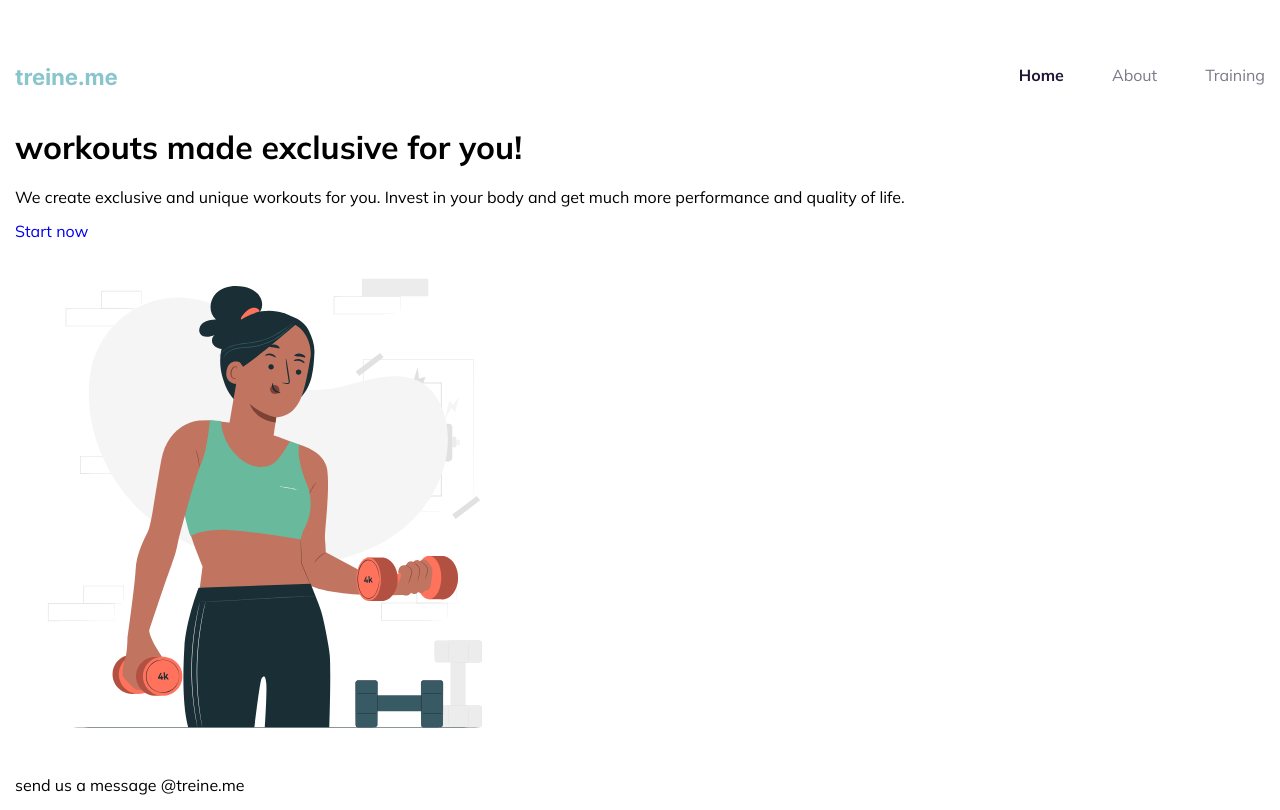
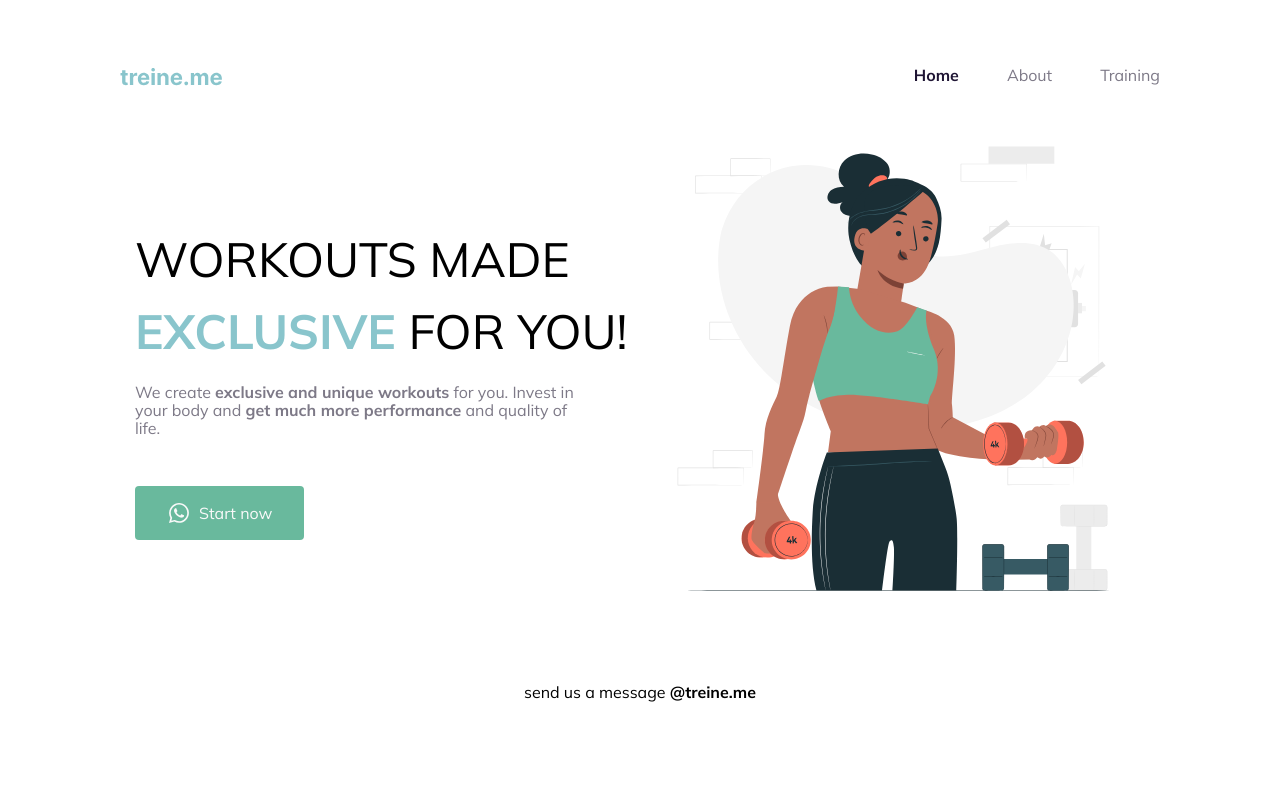
Before and after one commit to MarilynSobalvarro/Examen-11-08-2026, a website: page index.html in a window 1280 px wide. Drawn offline with Linux system fonts and the light colour scheme.

Commit message:
Implementacion de CSS en SECCION 2/HERO y SECCION 3/FOOTER

```diff
--- a/index.html
+++ b/index.html
@@ -29,14 +29,16 @@
 
         <!-- SECCION 2 - HERO -->
         <section class="hero container">
-            <div class="hero-content">
-                <h1>workouts made exclusive for you!</h1>
-                <p>We create exclusive and unique workouts for you. Invest in your body and get much more performance and quality of life.</p>
-
-                <a class="btn" href="#">Start now</a>
+            <div class="hero-content container">
+                <h1>workouts made <span>exclusive</span> for you!</h1>
+                <p>We create <span>exclusive and unique workouts</span> for you. Invest in your body and <span>get much more performance</span> and quality of life.</p>
+                <a class="btn" href="#">Start now<img src="./public/assets/svg/logo-whatsapp.svg" alt="">
+                </a>
             </div>
 
-            <img src="./public/assets/svg/hero-img.svg" alt="Woman with weights">
+            <div>
+                <img src="./public/assets/svg/hero-img.svg" alt="Woman with weights">
+            </div>
         </section>
 
         <!-- SECCION 3 - FOOTER -->
--- a/sass/_estilos-generales.scss
+++ b/sass/_estilos-generales.scss
@@ -1,11 +1,7 @@
 /* ESTILOS GENERALES EN ETIQUETAS*/
 body {
-  font-family: "Mulish", sans-serif;
-  margin: 0;
-}
-
-h1 {
-    font-size: rem(48px);
+    font-family: "Mulish", sans-serif;
+    margin: 0;
 }
 
 a {
--- a/sass/_helpers.scss
+++ b/sass/_helpers.scss
@@ -1,10 +1,17 @@
 /* HELPERS */
 .container{
-  max-width: 1280px;
+  max-width: 1040px;
   margin: 0 auto;
   padding: 0px 15px;
 }
 
 /* BUTTON */
+.btn{
+  background-color: $light-green;
+  color: $light-gray;
 
-// FONDO
+  font-size: 16px;
+
+  padding: 15px 32px;
+  border-radius: 4px;
+}
--- a/sass/partials/_footer.scss
+++ b/sass/partials/_footer.scss
@@ -0,0 +1,11 @@
+.footer {
+
+    p{
+        text-align: center;
+
+        span{
+            font-weight: 700;
+        }
+    }
+
+}
--- a/sass/partials/_hero-banner.scss
+++ b/sass/partials/_hero-banner.scss
@@ -0,0 +1,52 @@
+.hero{
+    display: flex;
+    justify-content: space-around;
+    align-items: center;
+
+    padding-bottom: 45px;
+}
+
+.hero-content{
+
+    h1{
+        text-transform: uppercase;
+        line-height: 150%;
+        font-weight: 400;
+        font-size: 48px;
+
+        margin-bottom: 16px;
+
+        width: 100%;
+        max-width: 500px;
+
+        span{
+            color: $light-blue;
+            font-weight: 700;
+        }
+    }
+
+    p{
+        color: $gray;
+
+        margin-bottom: 48px;
+        max-width: 450px;
+
+        span{
+            font-weight: 700;
+        }
+    }
+
+    .btn{
+        display: inline-flex;
+        flex-direction: row-reverse;
+
+        align-items: center;
+        justify-content: space-between;
+        gap: 8px;
+
+        img{
+            width: 100%;
+            max-width: 24px;
+        }
+    }
+}
```
Also changed, not shown: public/css/styles.css, 1 other file.
